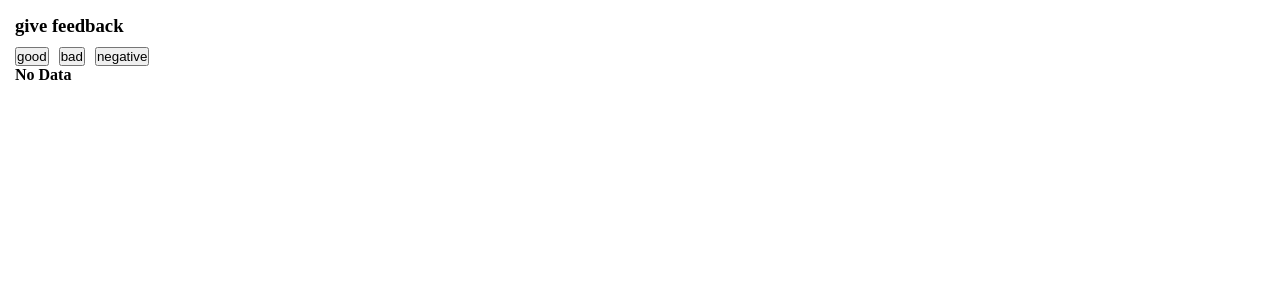
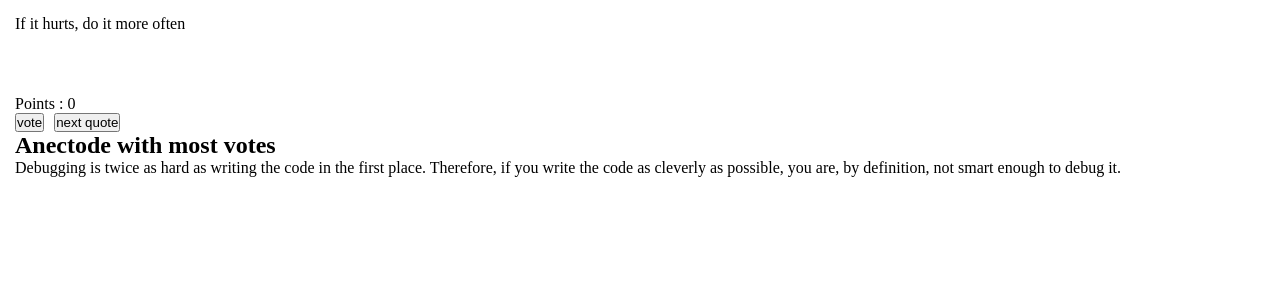
Before and after one commit to luccacastro/react-fullstackopen, a React (Create React App) app: page / in a window 1280 px wide. Shown: the top 300 px of the page. Built offline with nearby package versions, Linux system fonts and the light colour scheme.

Commit message:
solution to the quote problem (ex1.12-1.16)

```diff
--- a/src/App.css
+++ b/src/App.css
@@ -9,7 +9,13 @@ button{
     margin-right: 10px;
 }
 
+.text-space{
+    height: 80px;
+}
+
 body{
+    height: 100vh;
+    width: 100vw;
     padding: 15px;
 }
 
@@ -25,3 +31,7 @@ table th{
     padding: 5px;
     padding-left: 0px;
 }
+
+p{
+    display: block;
+}
--- a/src/App.js
+++ b/src/App.js
@@ -4,45 +4,49 @@ import './App.css'
 import Statistics from './Statistics'
 
 function App() {
-  const [score, setScore] = useState({
-    good: 0,
-    neutral: 0,
-    negative: 0,
-  })
+  const anecdotes = [
+    'If it hurts, do it more often',
+    'Adding manpower to a late software project makes it later!',
+    'The first 90 percent of the code accounts for the first 90 percent of the development time...The remaining 10 percent of the code accounts for the other 90 percent of the development time.',
+    'Any fool can write code that a computer can understand. Good programmers write code that humans can understand.',
+    'Premature optimization is the root of all evil.',
+    'Debugging is twice as hard as writing the code in the first place. Therefore, if you write the code as cleverly as possible, you are, by definition, not smart enough to debug it.'
+  ]
 
-  // const [good , setGood] = useState(0)
-  // const [neutral, setNeutral] = useState(0)
-  // const [negative, setNegative] = useState(0)
+  const quoteKey = Array.from({length: anecdotes.length}, (v,i) => i)
+  const quoteScore = Array.from({length: anecdotes.length},(v,i=0) => 0)
+  const res = {}
+  quoteKey.forEach((key,i) => res[key] = quoteScore[i])
 
-  const goodCounter = () => {
-    setScore({...score, good: score.good+1})
-    // setGood(good+1)
+  const [selected, setSelected] = useState(0)
+  const [points, setPoints] = useState(res)
+
+  // setPoints(res)
+
+  const setRandomNumber = () => {
+    let number = Math.floor(Math.random()* (anecdotes.length))
+    setSelected(number)
   }
 
-  const neutralCounter = () => {
-    setScore({...score, neutral: score.neutral+1})
-    // setNeutral(neutral+1)
+  const addVote = () => {
+    var name = "aa"
+    setPoints({...points, [selected] : points[selected] + 1})
   }
 
-  const negativeCounter = () => {
-    setScore({...score, negative: score.negative+1})
-  }
+  const maxVal = Object.keys(points).reduce(function(a, b){ return points[a] > points[b] ? a : b })
 
-
-
-  return (
-    <div className="App">
-      <h3>give feedback</h3>
-      <button onClick={goodCounter}>good </button>
-      <button onClick={neutralCounter}>bad</button>
-      <button onClick={negativeCounter}>negative</button>
-
-  {/* <p>{score.good}</p>
-  <p>{score.neutral}</p>
-  <p>{score.negative}</p> */}
-      <Statistics {...score}/>
+  return(
+    <div>
+      <div className="text-space">
+        <p>{anecdotes[selected]}</p>
+      </div>
+      <p>Points : {points[selected]}</p>
+      <button onClick={addVote}>vote</button>
+      <button onClick={setRandomNumber}>next quote</button>
+      <h2>Anectode with most votes</h2>
+      <p>{anecdotes[maxVal]}</p>
     </div>
-  );
+  )
 }
 
 export default App;
--- a/src/Statistics.jsx
+++ b/src/Statistics.jsx
@@ -27,8 +27,8 @@ const Statistics = ({good,neutral, negative}) => {
                     <td>All</td>
                     <td>{good+negative+neutral}</td>
                 </tr><tr>
-                    <th>Company</th>
-                    <th>Contact</th>
+                    <th>Type</th>
+                    <th>Qty</th>
                 </tr>
                 <tr>
                     <td>Good</td>
```
